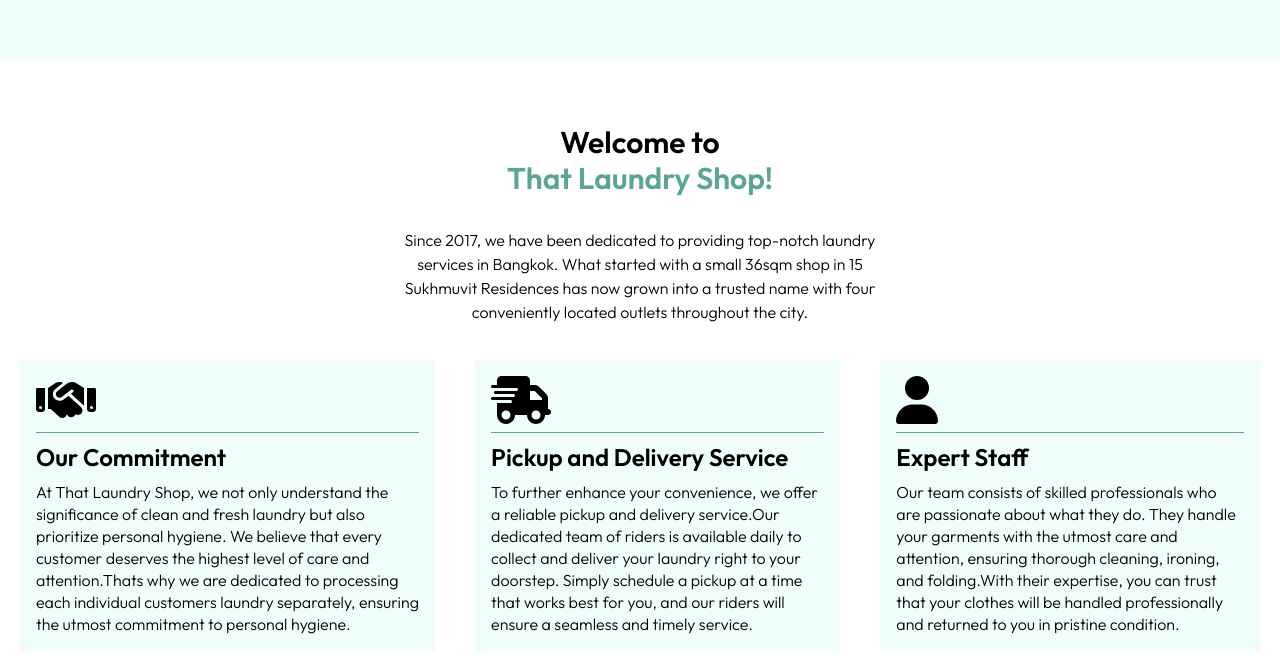
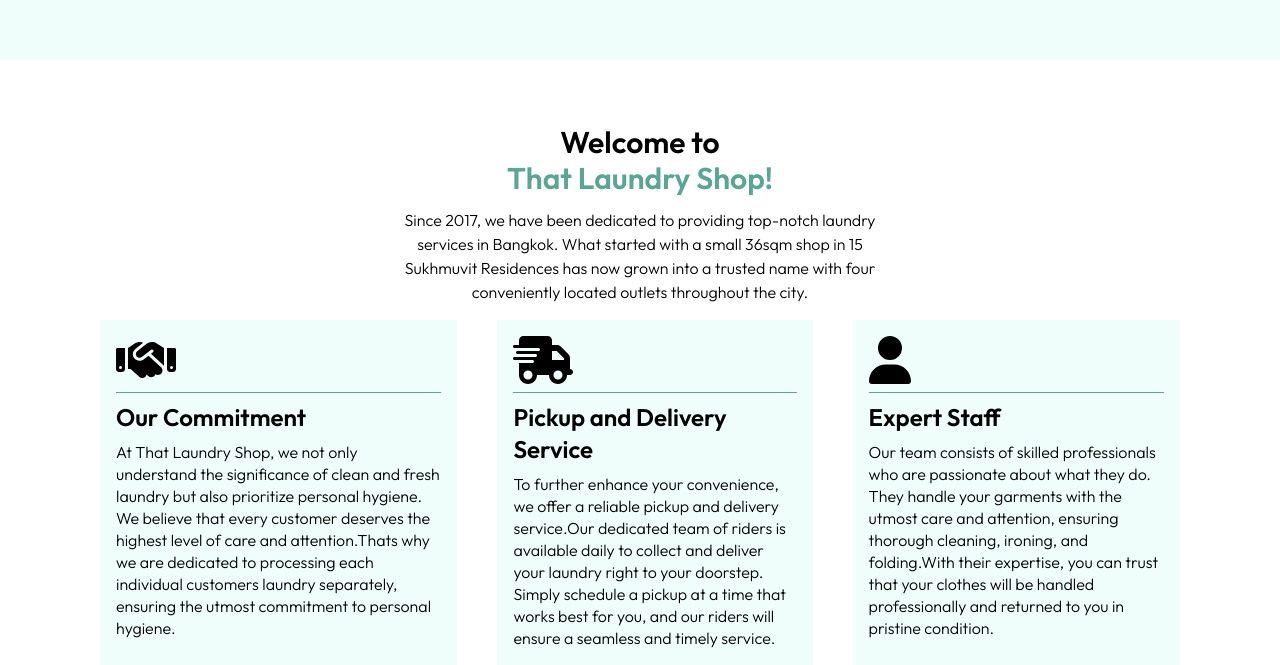
Before and after one commit to Vanraj8169/Laundry-Website, a React (Vite) app: page / in a window 1280 px wide. Shown: the part 766-1431 px from the top of the page. Built offline with nearby package versions, Linux system fonts and the light colour scheme.

Commit message:
Fixed some UI Bug 🚩

```diff
--- a/src/components/Feature.jsx
+++ b/src/components/Feature.jsx
@@ -26,7 +26,7 @@
 
   return (
     <motion.div
-      className="flex flex-col justify-center items-center mt-16"
+      className="flex flex-col justify-center items-center mt-16 sm:ml-20 sm:mr-20"
       variants={containerVariants}
       initial="hidden"
       whileInView="visible"
@@ -37,7 +37,7 @@
           Welcome to <br />
           <span className="text-tertiary-0">That Laundry Shop!</span>
         </h1>
-        <div className="md:pl-96 md:pr-96 p-5">
+        <div className="px-5 sm:px-80">
           <p className="mt-3 font-light text-center">
             Since 2017, we have been dedicated to providing top-notch laundry
             services in Bangkok. What started with a small 36sqm shop in 15
```
